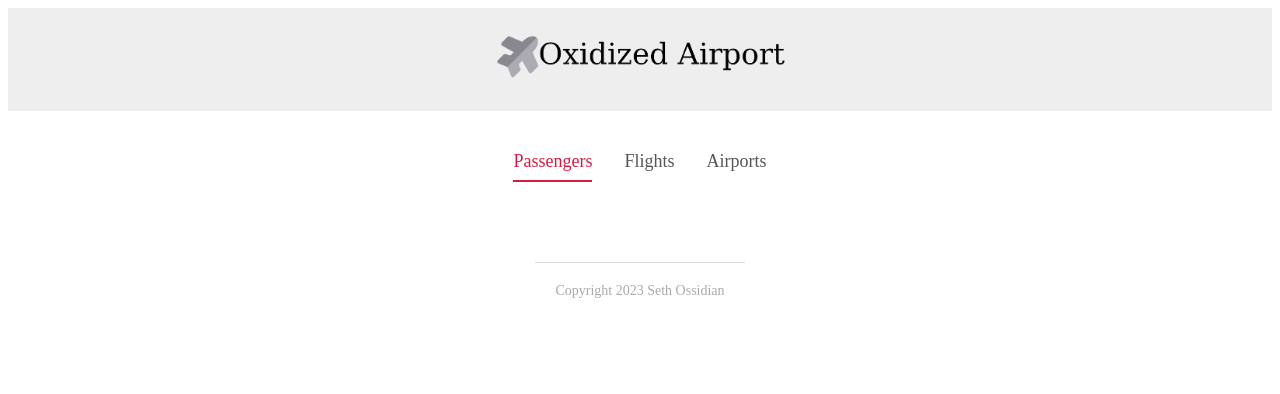
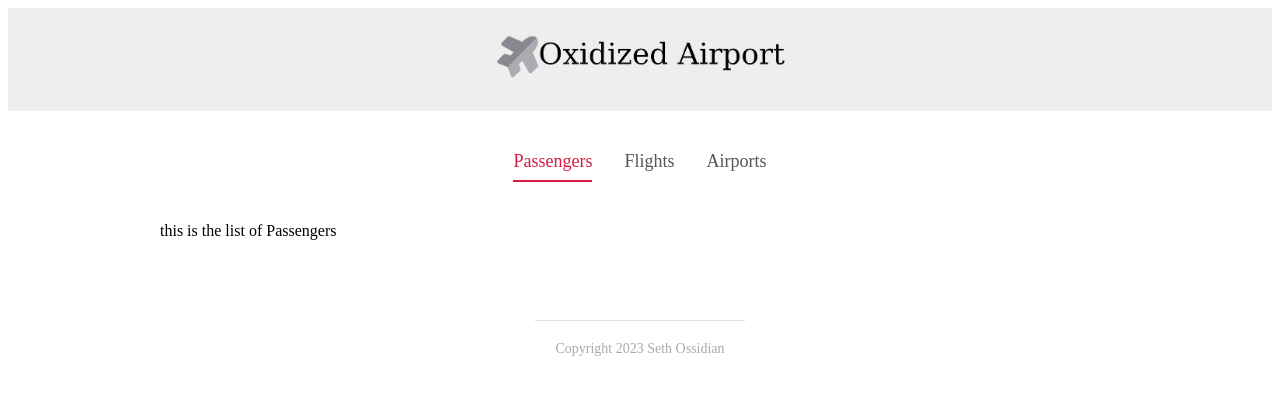
Before and after one commit to naseem-chettah/oxidized-airport-old, a SvelteKit app: page / in a window 1280 px wide. Shown: the top 394 px of the page. Built offline with nearby package versions, Linux system fonts and the light colour scheme.

Commit message:
content added to each tab

```diff
--- a/src/routes/+page.svelte
+++ b/src/routes/+page.svelte
@@ -16,6 +16,13 @@
 <Header />
 <main>
   <Tabs {activeItem} {items} on:tabChange={tabChange} />
+  {#if activeItem === 'Passengers'}
+    <p>this is the list of Passengers</p>
+  {:else if activeItem === 'Flights'}
+    <p>this is the list of Flights</p>
+  {:else if activeItem === 'Airports'}
+    <p>this is the list of Airports</p>
+  {/if}
 </main>
 <Footer />
 
```
